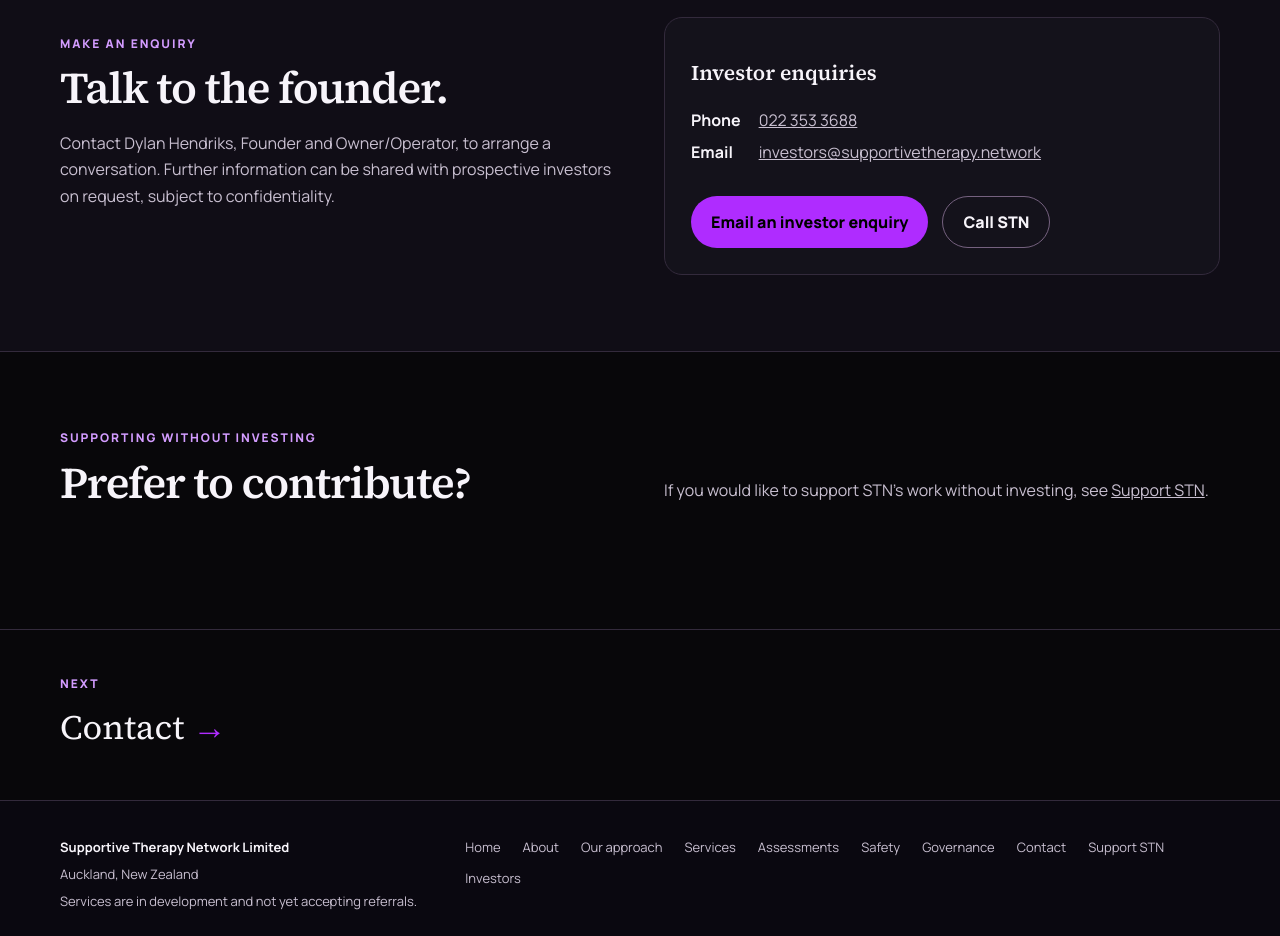
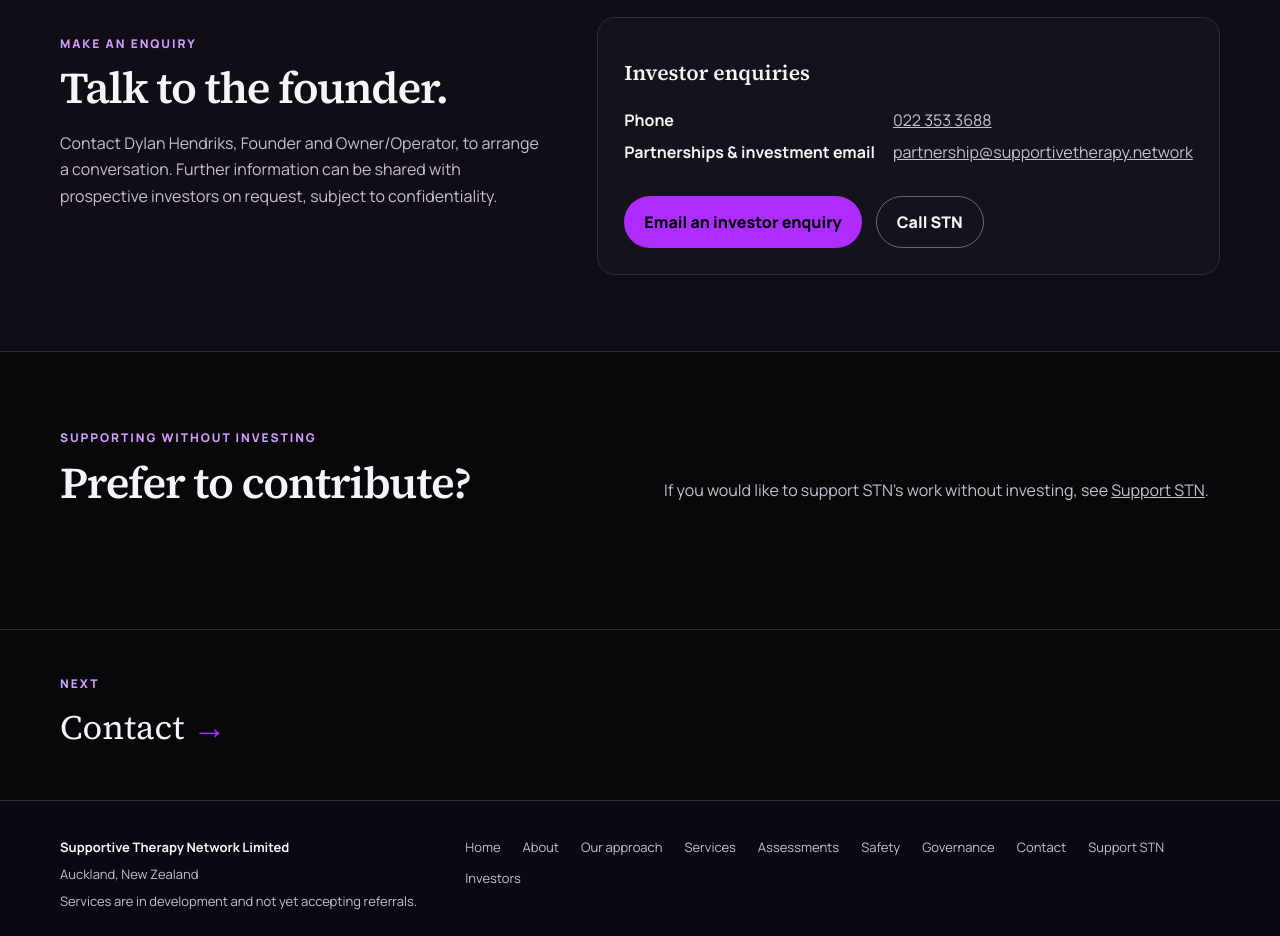
Before and after one commit to drpsych26/STN-Website, a plain HTML site: page investors.html in a window 1280 px wide. Shown: the part 1180-2116 px from the top of the page. Drawn offline with Linux system fonts and the light colour scheme.

Commit message:
Route investor enquiries to partnership email

```diff
--- a/investors.html
+++ b/investors.html
@@ -29,7 +29,7 @@
 </div></section>
 <section class="band" id="enquire"><div class="wrap two">
 <div class="sectionhead"><div class="eyebrow">Make an enquiry</div><h2>Talk to the founder.</h2><p>Contact Dylan Hendriks, Founder and Owner/Operator, to arrange a conversation. Further information can be shared with prospective investors on request, subject to confidentiality.</p></div>
-<div class="card"><h3>Investor enquiries</h3><dl class="contactlist"><dt>Phone</dt><dd><a href="tel:+64223533688">022 353 3688</a></dd><dt>Email</dt><dd><a href="mailto:investors@supportivetherapy.network">investors@supportivetherapy.network</a></dd></dl><div class="actions"><a class="button" href="mailto:investors@supportivetherapy.network?subject=Investor%20enquiry">Email an investor enquiry</a><a class="button secondary" href="tel:+64223533688">Call STN</a></div></div>
+<div class="card"><h3>Investor enquiries</h3><dl class="contactlist"><dt>Phone</dt><dd><a href="tel:+64223533688">022 353 3688</a></dd><dt>Partnerships &amp; investment email</dt><dd><a href="mailto:partnership@supportivetherapy.network">partnership@supportivetherapy.network</a></dd></dl><div class="actions"><a class="button" href="mailto:partnership@supportivetherapy.network?subject=Investor%20enquiry">Email an investor enquiry</a><a class="button secondary" href="tel:+64223533688">Call STN</a></div></div>
 </div></section>
 <section><div class="wrap two">
 <div class="sectionhead"><div class="eyebrow">Supporting without investing</div><h2>Prefer to contribute?</h2></div>
```
